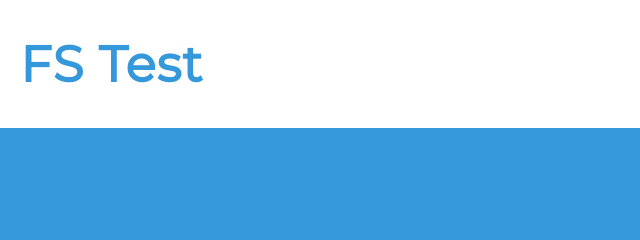
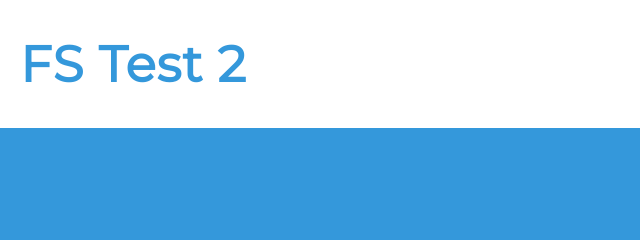
Before and after one commit to fs613fs/my-test, a plain HTML site: page index.html in a window 1280 px wide. Shown: the top 240 px of the page, 0-640 px from the left. Drawn offline with Linux system fonts and the light colour scheme.

Commit message:
updated with the working version

```diff
--- a/index.html
+++ b/index.html
@@ -15,7 +15,7 @@
 <main class="overflow--auto">
     <h1 class="color--skyBlue section__heading--largest">
         <!--Your name goes here -->
-        FS Test
+        FS Test 2
     </h1>
 
     <ul class="section--social">
```
